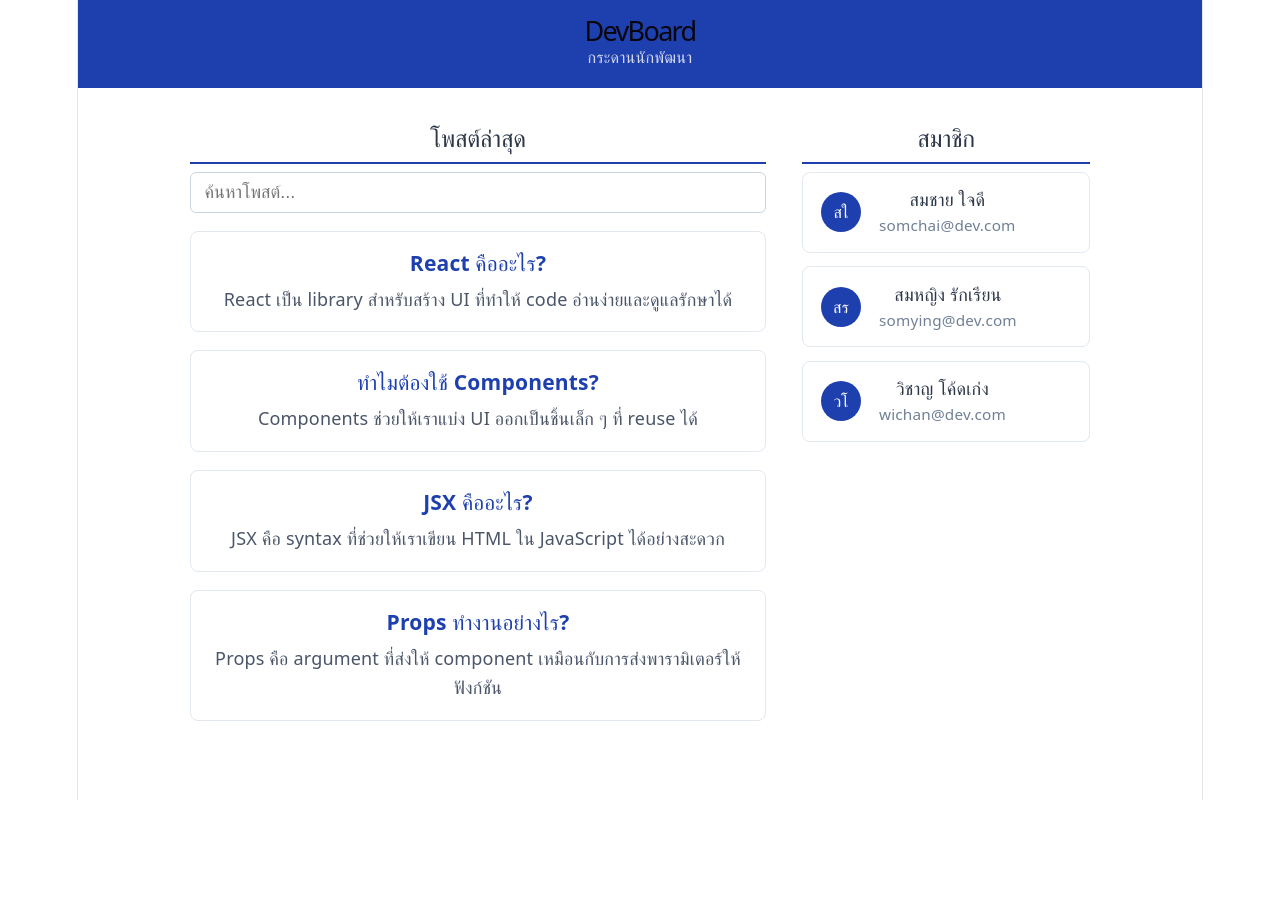
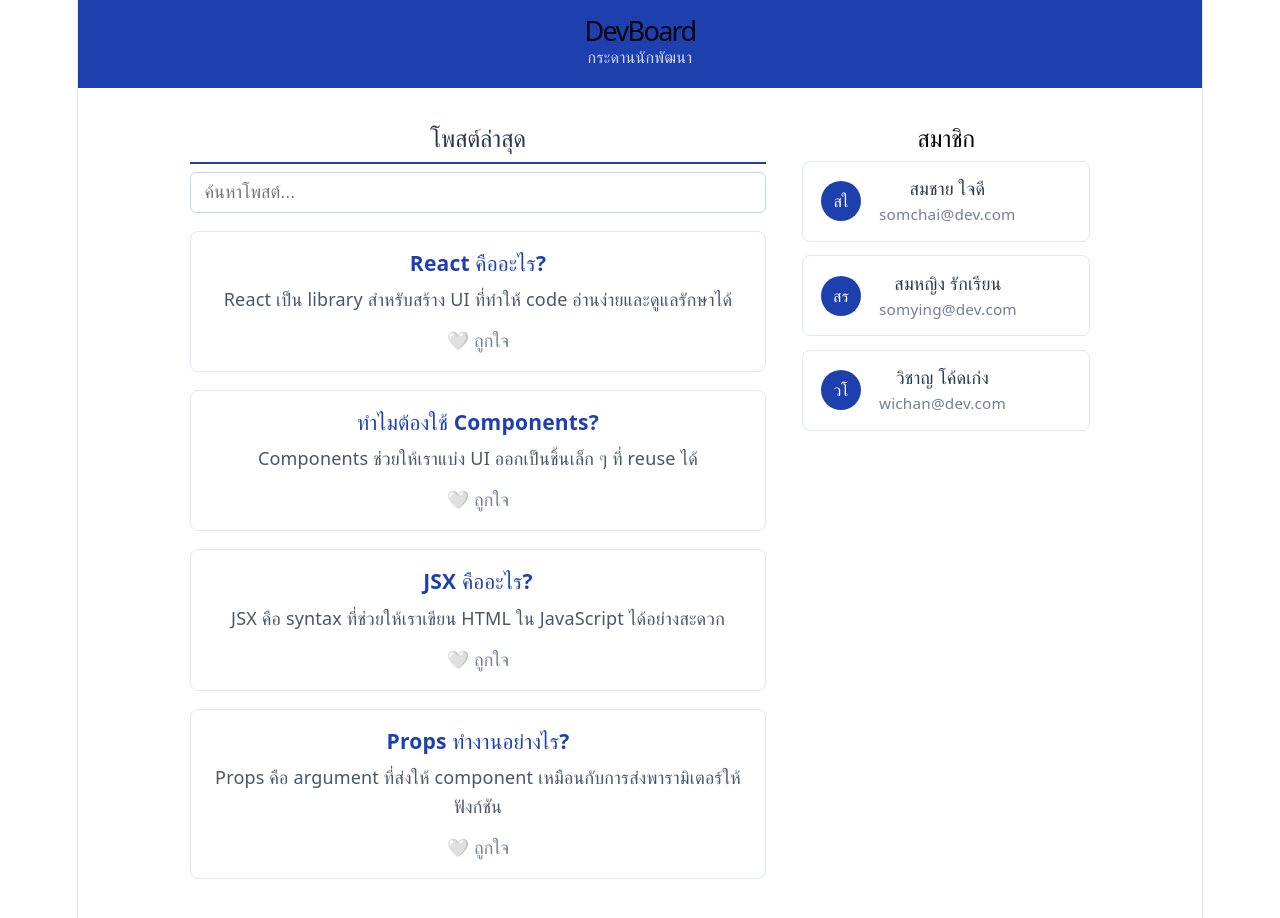
Before and after one commit to 67160200/devboard-67160200, a React (Vite) app: page / in a window 1280 px wide. Shown: the top 918 px of the page. Before the commit the page ends 800 px from the top, so only its background shows below. Built offline with nearby package versions, Linux system fonts and the light colour scheme.

Commit message:
task 2 activity 2

```diff
--- a/src/App.jsx
+++ b/src/App.jsx
@@ -33,11 +33,14 @@ const USERS = [
 ];
 
 function App() {
-  // ✅ เตรียม state ไว้กัน error (Activity 1 ยังไม่ใช้ logic ถูกใจจริง)
   const [favorites, setFavorites] = useState([]);
 
-  function handleToggleFavorite() {
-    // จะมาเขียน logic ใน Activity 2–5
+  function handleToggleFavorite(postId) {
+    setFavorites((prev) =>
+      prev.includes(postId)
+        ? prev.filter((id) => id !== postId)
+        : [...prev, postId]
+    );
   }
 
   return (
@@ -54,24 +57,16 @@ function App() {
           gap: "2rem",
         }}
       >
-        {/* คอลัมน์ซ้าย: โพสต์ */}
+        {/* คอลัมน์ซ้าย */}
         <PostList
           posts={POSTS}
           favorites={favorites}
           onToggleFavorite={handleToggleFavorite}
         />
 
-        {/* คอลัมน์ขวา: สมาชิก */}
+        {/* คอลัมน์ขวา */}
         <div>
-          <h2
-            style={{
-              color: "#2d3748",
-              borderBottom: "2px solid #1e40af",
-              paddingBottom: "0.5rem",
-            }}
-          >
-            สมาชิก
-          </h2>
+          <h2>สมาชิก</h2>
 
           {USERS.map((user) => (
             <UserCard
--- a/src/components/PostCard.jsx
+++ b/src/components/PostCard.jsx
@@ -1,4 +1,4 @@
-function PostCard({ title, body }) {
+function PostCard({ title, body, isFavorite, onToggleFavorite }) {
   return (
     <div
       style={{
@@ -9,8 +9,27 @@ function PostCard({ title, body }) {
         background: "white",
       }}
     >
-      <h3 style={{ margin: "0 0 0.5rem", color: "#1e40af" }}>{title}</h3>
-      <p style={{ margin: 0, color: "#4a5568", lineHeight: 1.6 }}>{body}</p>
+      <h3 style={{ margin: "0 0 0.5rem", color: "#1e40af" }}>
+        {title}
+      </h3>
+
+      <p style={{ margin: "0 0 0.75rem", color: "#4a5568", lineHeight: 1.6 }}>
+        {body}
+      </p>
+
+      {/* ปุ่มถูกใจ */}
+      <button
+        onClick={onToggleFavorite}
+        style={{
+          border: "none",
+          background: "transparent",
+          cursor: "pointer",
+          fontSize: "1rem",
+          color: isFavorite ? "#dc2626" : "#718096",
+        }}
+      >
+        {isFavorite ? "❤️ ถูกใจแล้ว" : "🤍 ถูกใจ"}
+      </button>
     </div>
   );
 }
```
